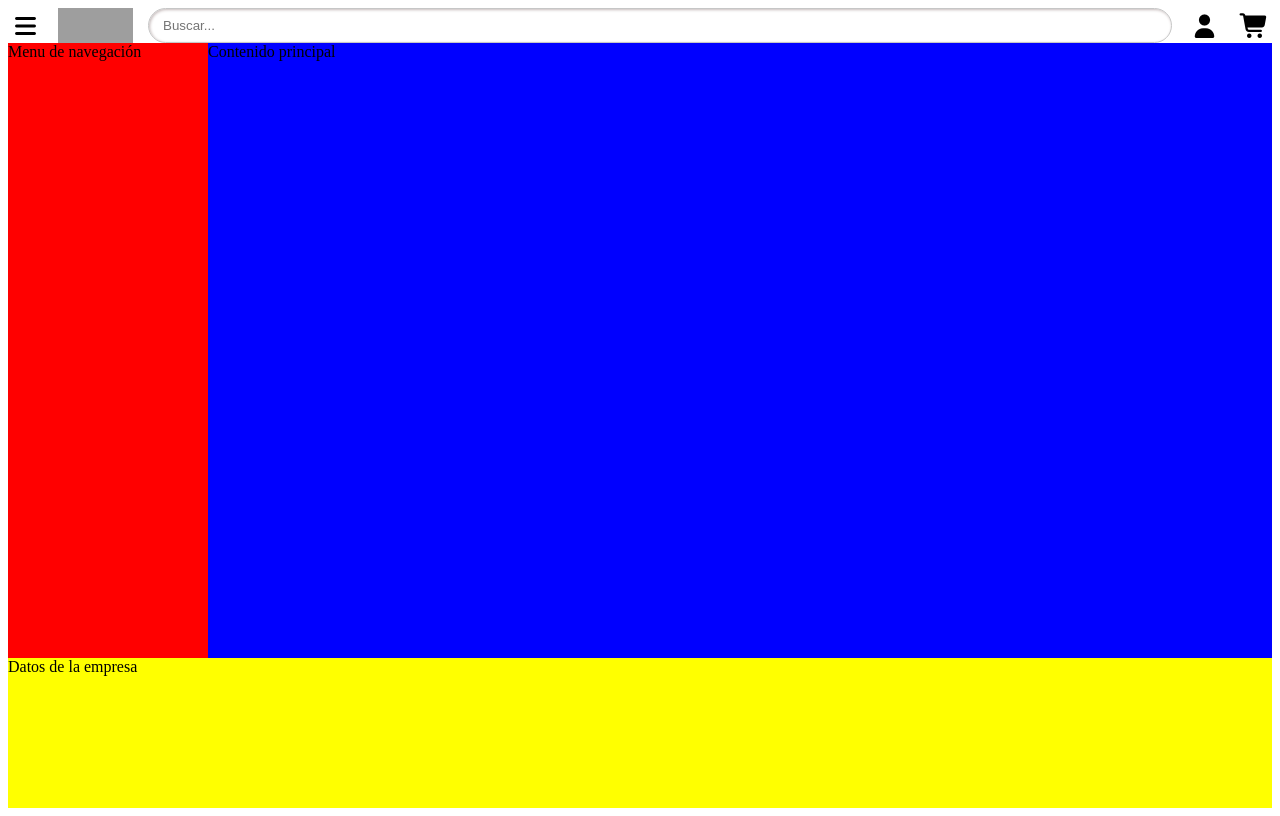
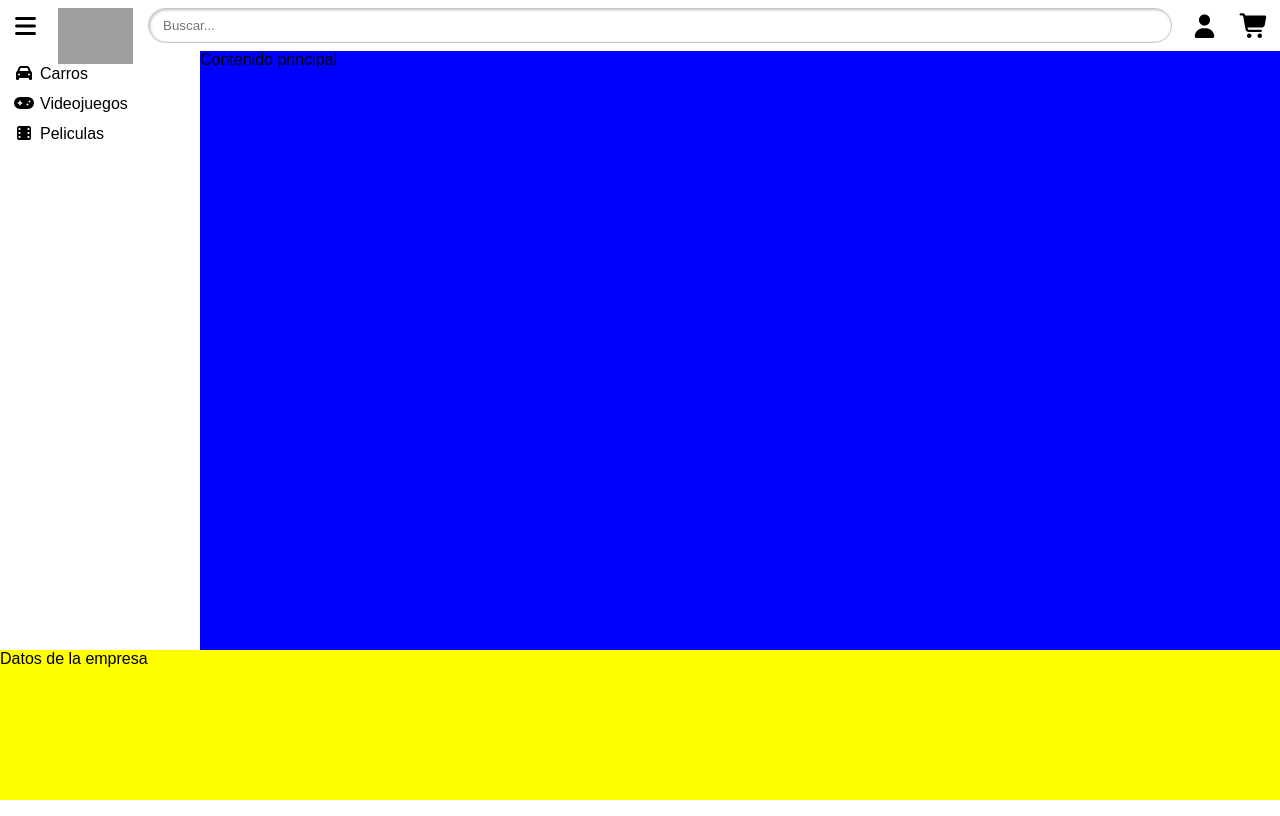
Before and after one commit to richirm/angular-bodoquin, an Angular app: page / in a window 1280 px wide. Built offline with nearby package versions, Linux system fonts and the light colour scheme; grey boxes are pictures that could not be loaded.

Commit message:
feat: [37] Implementa diseño del menu y menu items

```diff
--- a/src/app/shared/components/header/header.component.scss
+++ b/src/app/shared/components/header/header.component.scss
@@ -2,6 +2,7 @@ header {
     display: flex;
     flex-direction: row;
     gap: 15px;
+    padding: 8px;
 
     .header_menu,
     .header_usuario,
--- a/src/app/shared/components/nav/nav.component.html
+++ b/src/app/shared/components/nav/nav.component.html
@@ -1,3 +1,28 @@
 <nav>
-    Menu de navegación
+    <div class="nav-item">
+        <div class="nav-item-icon">
+            <i class="fa-solid fa-car"></i>
+        </div>
+        <div class="nav-item-text">
+            Carros
+        </div>
+    </div>
+
+    <div class="nav-item">
+        <div class="nav-item-icon">
+            <i class="fa-solid fa-gamepad"></i>
+        </div>
+        <div class="nav-item-text">
+            Videojuegos
+        </div>
+    </div>
+
+    <div class="nav-item">
+        <div class="nav-item-icon">
+            <i class="fa-solid fa-film"></i>
+        </div>
+        <div class="nav-item-text">
+            Peliculas
+        </div>
+    </div>
 </nav>
--- a/src/app/shared/components/nav/nav.component.scss
+++ b/src/app/shared/components/nav/nav.component.scss
@@ -0,0 +1,15 @@
+nav {
+    padding: 8px;
+
+    .nav-item {
+        display: flex;
+        flex-direction: row;
+        padding: 6px;
+        gap: 6px;
+        cursor: pointer;
+
+        &:hover {
+            background-color: #D9D9D9;
+        }
+    }
+}
--- a/src/assets/css/base.scss
+++ b/src/assets/css/base.scss
@@ -1,3 +1,8 @@
 * {
     box-sizing: border-box;
 }
+
+body {
+    margin: 0;
+    font-family: Arial, sans-serif;
+}
--- a/src/assets/css/layout.scss
+++ b/src/assets/css/layout.scss
@@ -6,13 +6,11 @@
 
     main {
         flex-grow: 1;
-        background-color: green;
         display: flex;
         flex-direction: row;
 
         app-nav {
             width: 200px;
-            background-color: red;
         }
 
         .content {
```
